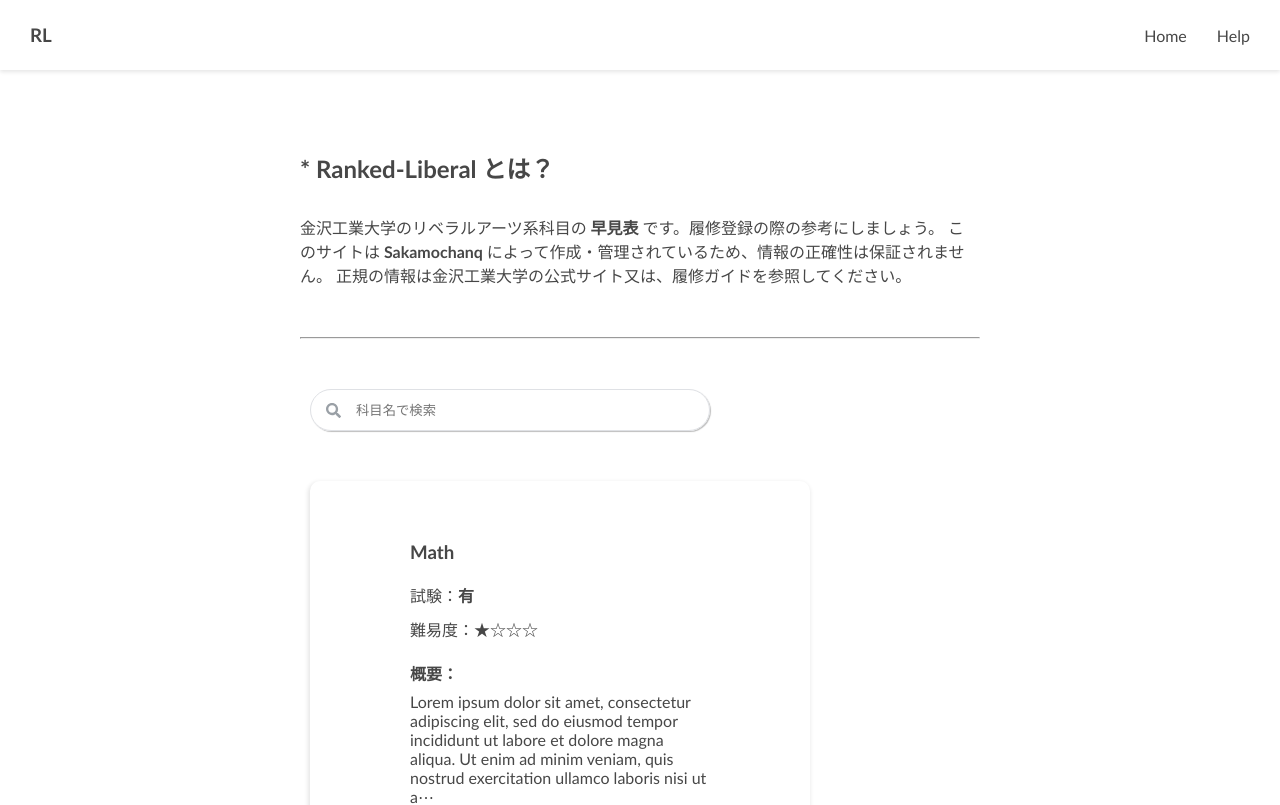
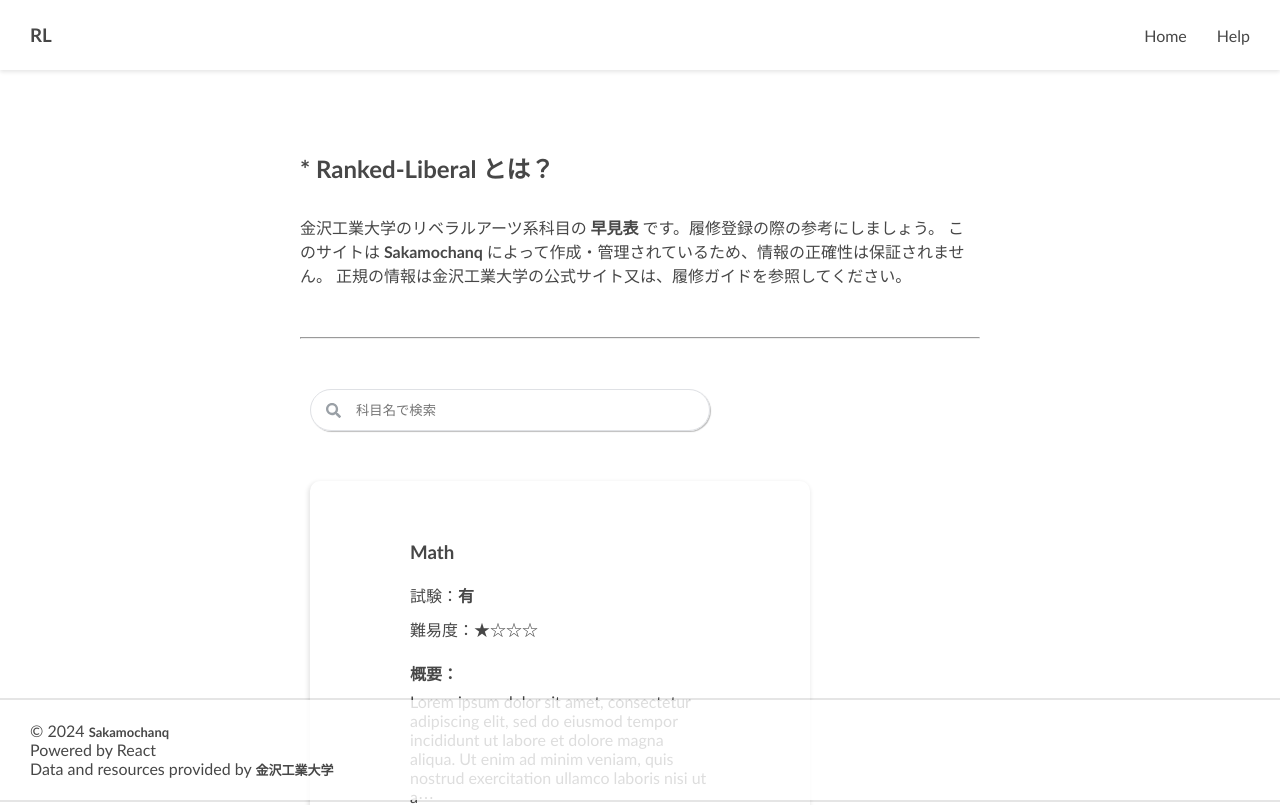
Before and after one commit to Sakamochanq/Liberal-Chart, a React (Create React App) app: page / in a window 1280 px wide. Shown: the top 805 px of the page. Built offline with nearby package versions, Linux system fonts and the light colour scheme.

Commit message:
fix: footerを最下端に配置と固定

```diff
--- a/src/App.css
+++ b/src/App.css
@@ -146,12 +146,16 @@ header {
 
 footer {
   box-shadow: 1px 0px 0px 2px rgba(0, 0, 0, 0.1);
-  background-color: #ffffff;
+  background-color: #ffffffd0;
   justify-content: center;
   flex-direction: column;
+  position:relative;
   margin-top: 120px;
   height: 100px;
   display: flex;
+  position: fixed;
+  width: 100%;
+  bottom: 0;
 }
 .footer-nav {
   text-align: left;
```
